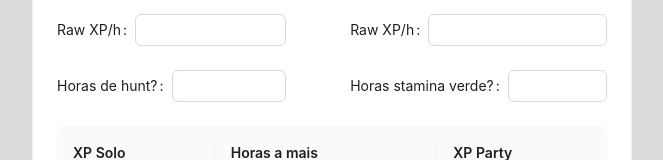
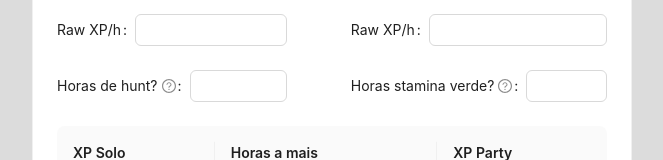
Before and after one commit to kelvinfloresta/tibia-xp-calculator, a React (Create React App) app: page / in a window 1280 px wide. Shown: the part 159-319 px from the top of the page, without its empty margins (308-971 px from the left). Built offline with nearby package versions, Linux system fonts and the light colour scheme.

Commit message:
feat: add tooltip

```diff
--- a/src/App.tsx
+++ b/src/App.tsx
@@ -31,7 +31,10 @@ function App() {
 	const [calculator, setCalculator] = useState<HuntCalculator | null>(null);
 
 	useEffect(() => {
-		const calculator = new HuntCalculator(form.rawXpPartyPerHour, form.rawXpSoloPerHour);
+		const calculator = new HuntCalculator(
+			form.rawXpPartyPerHour,
+			form.rawXpSoloPerHour,
+		);
 		setCalculator(calculator);
 	}, [form.rawXpPartyPerHour, form.rawXpSoloPerHour]);
 
@@ -66,7 +69,19 @@ function App() {
 								<Input name="rawXpSoloPerHour" type="outline" />
 							</Form.Item>
 
-							<Form.Item label="Horas de hunt?">
+							<Form.Item
+								label="Horas de hunt?"
+								tooltip={
+									<>
+										Preencha aqui quantas horas pretende caçar por dia todo.{' '}
+										<br />
+										<br />{' '}
+										<Typography.Text type="warning">
+											Independente se for solo ou em party
+										</Typography.Text>
+									</>
+								}
+							>
 								<Input name="huntHours" />
 							</Form.Item>
 						</div>
@@ -77,8 +92,21 @@ function App() {
 							<Form.Item label="Raw XP/h">
 								<Input name="rawXpPartyPerHour" />
 							</Form.Item>
-
-							<Form.Item label="Horas stamina verde?">
+							<Form.Item
+								label="Horas stamina verde?"
+								tooltip={
+									<>
+										Preencha aqui quantas horas de stamina pretende caçar.
+										<br /> <br />
+										Ex: caso tenha{' '}
+										<Typography.Text type="warning">
+											42 horas de stamina
+										</Typography.Text>
+										, preencha com o valor{' '}
+										<Typography.Text type="warning">3</Typography.Text>
+									</>
+								}
+							>
 								<Input name="bonusHours" />
 							</Form.Item>
 						</div>
```
